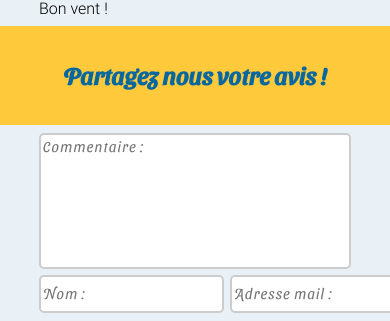
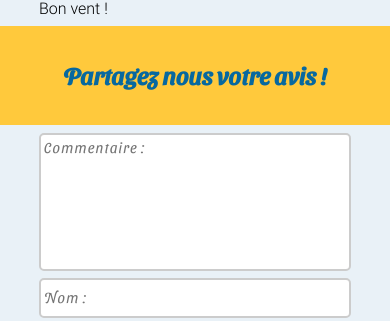
Before and after one commit to john32313/globle_trotters, a website built with Parcel: page src/myArticle.html in a window 390 px wide. Shown: the part 3145-3466 px from the top of the page. Built offline with nearby package versions, Linux system fonts and the light colour scheme.

Commit message:
fix bug form comm in mobile

```diff
--- a/src/myArticle.css
+++ b/src/myArticle.css
@@ -154,12 +154,15 @@ a {
     display : flex;
 }
 
+
 .form_commentaire .row_form_input input {
     flex-grow: 1;
     margin-right : 1%;
     height : 2rem;
     border-radius: 5px;
     border: 2px solid #ccc;
+    padding: 2px 1%;
+    font-size: 14px;
 }
 
 .form_commentaire .submit {
@@ -182,6 +185,8 @@ a {
     resize : none;
     border-radius: 5px;
     border: 2px solid #ccc;
+    padding: 1%;
+
 }
 
 .commentary {
@@ -212,20 +217,32 @@ a {
 /* MEDIA QUERIES */
 
 @media screen and (min-width: 1200px) {
-
     .description,
     .section_formcomm {
         width : 60%;
     }
-
-
-
 }
 
 @media screen and (min-width: 768px) and (max-width: 1199px) {
-
     .description,
     .section_formcomm {
         width: 70%;
     }
 }
+
+@media screen and (max-width: 768px) {
+    .form_commentaire .row_form_input {
+        display : flex;
+        flex-direction: column;
+    }
+
+    .form_commentaire .row_form_input input:nth-child(2) {
+        margin-right : 0;
+        margin-top: 2%;
+        margin-left : 0;
+    }
+
+    .form_commentaire .row_form_input input {
+        margin-right : 0;
+    }
+}
--- a/src/myArticle.html
+++ b/src/myArticle.html
@@ -9,10 +9,10 @@
     <meta name="viewport" content="width=device-width, initial-scale=1">
     <link rel="stylesheet" href="https://use.fontawesome.com/releases/v5.15.0/css/all.css"
         integrity="sha384-OLYO0LymqQ+uHXELyx93kblK5YIS3B2ZfLGBmsJaUyor7CpMTBsahDHByqSuWW+q" crossorigin="anonymous">
-    <link rel="stylesheet" href="./myArticle.css">
     <link rel="stylesheet" href="./contact.css">
     <link rel="stylesheet" href="./cards.css">
     <link rel="stylesheet" href="./accueil.css">
+    <link rel="stylesheet" href="./myArticle.css">
 
 </head>
 
```
